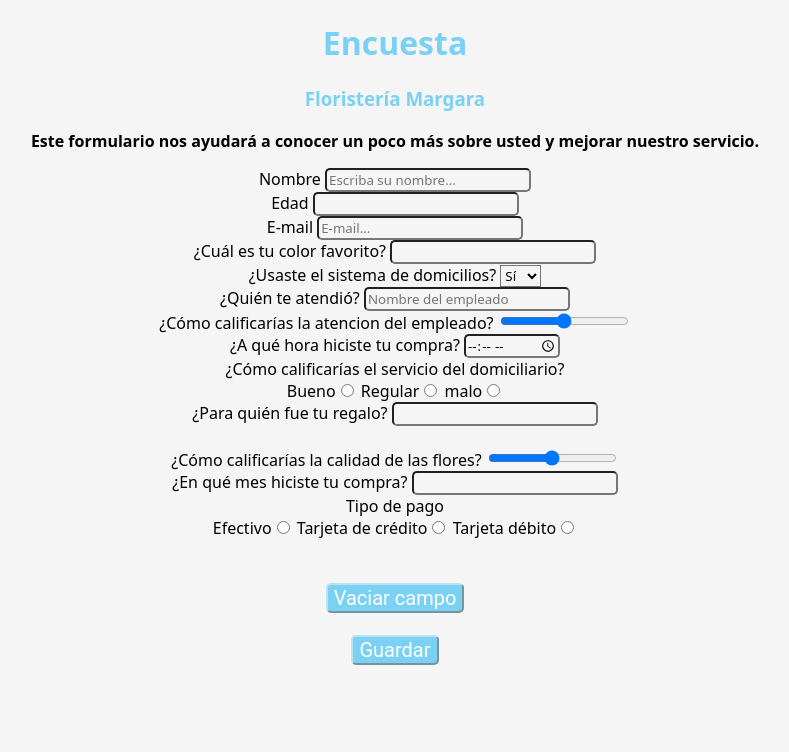
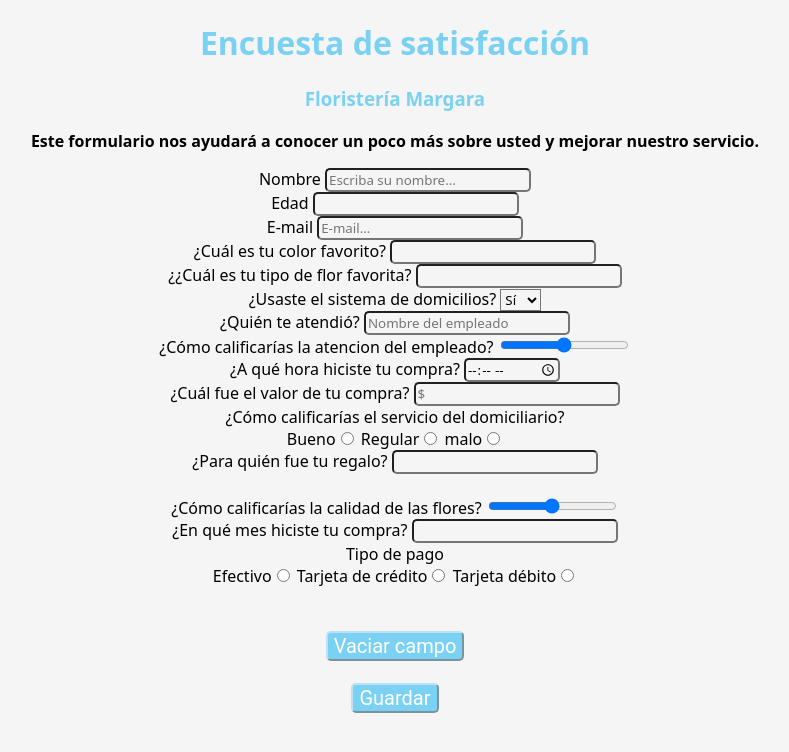
Before and after one commit to DanyJimenez/HTML_homework, a plain HTML site: page index.html in a window 1280 px wide. Shown: the whole page, without its empty margins (245-1034 px from the left). Drawn offline with Linux system fonts and the light colour scheme.

Commit message:
Finished

```diff
--- a/index.html
+++ b/index.html
@@ -7,9 +7,9 @@
     <title>Formulario de inicio</title>
     <link rel="stylesheet" href="style.css">
 </head>
-<body>
+<body bgcolor="white">
     <center>
-        <h1>Encuesta</h1>
+        <h1>Encuesta de satisfacción</h1>
         <h3>Floristería Margara</h3>
         <p>Este formulario nos ayudará a conocer un poco más sobre usted y mejorar nuestro servicio.</p>
     </center>
@@ -31,7 +31,8 @@
 
         <label for="color">¿Cuál es tu color favorito?</label>
         <input type="text" name="color" id="color" required><br>
-
+        <label for="flor">¿¿Cuál es tu tipo de flor favorita?</label>
+        <input type="text" name="flor"><br>
         <label for="domicilios">¿Usaste el sistema de domicilios?</label>
         <select name="domicilios" id="numh">
             <option value="si">Sí</option>
@@ -46,6 +47,9 @@
 
         <label for="hora">¿A qué hora hiciste tu compra?</label>
         <input type="time"><br>
+
+        <label for="costo">¿Cuál fue el valor de tu compra?</label>
+        <input type="text" name="costo" id="costo" placeholder="$"> <br>
 
         <label for="servicio">¿Cómo calificarías el servicio del domiciliario?</label><br>
         <label for="servicio">Bueno<input type="radio" name="servicio" value="Excelente"></label>
```
